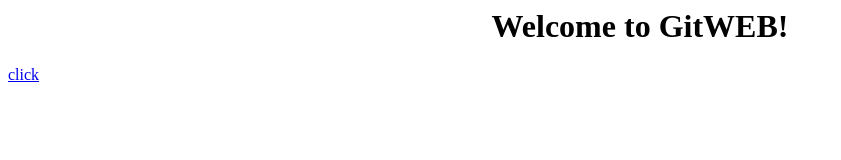
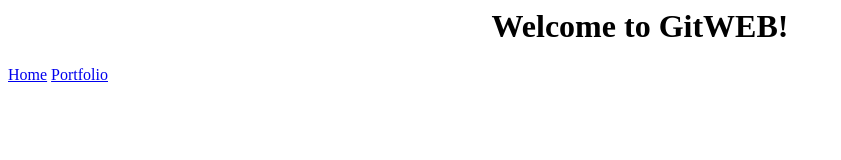
Before and after one commit to T4H5iN/t4h5in.github.io, a plain HTML site: page index.html in a window 1280 px wide. Shown: the whole page, without its empty margins (0-841 px from the left). Drawn offline with Linux system fonts and the light colour scheme.

Commit message:
Update index.html

```diff
--- a/index.html
+++ b/index.html
@@ -1,6 +1,7 @@
 <html>
   <body>
     <center><h1>Welcome to GitWEB!</h1></center>
-    <a href="WT_LAB/home.html">click</a>
+    <a href="WT_LAB/home.html">Home</a>
+    <a href="WT_LAB/portfolio.html">Portfolio</a>
   </body>
 </html>
```
